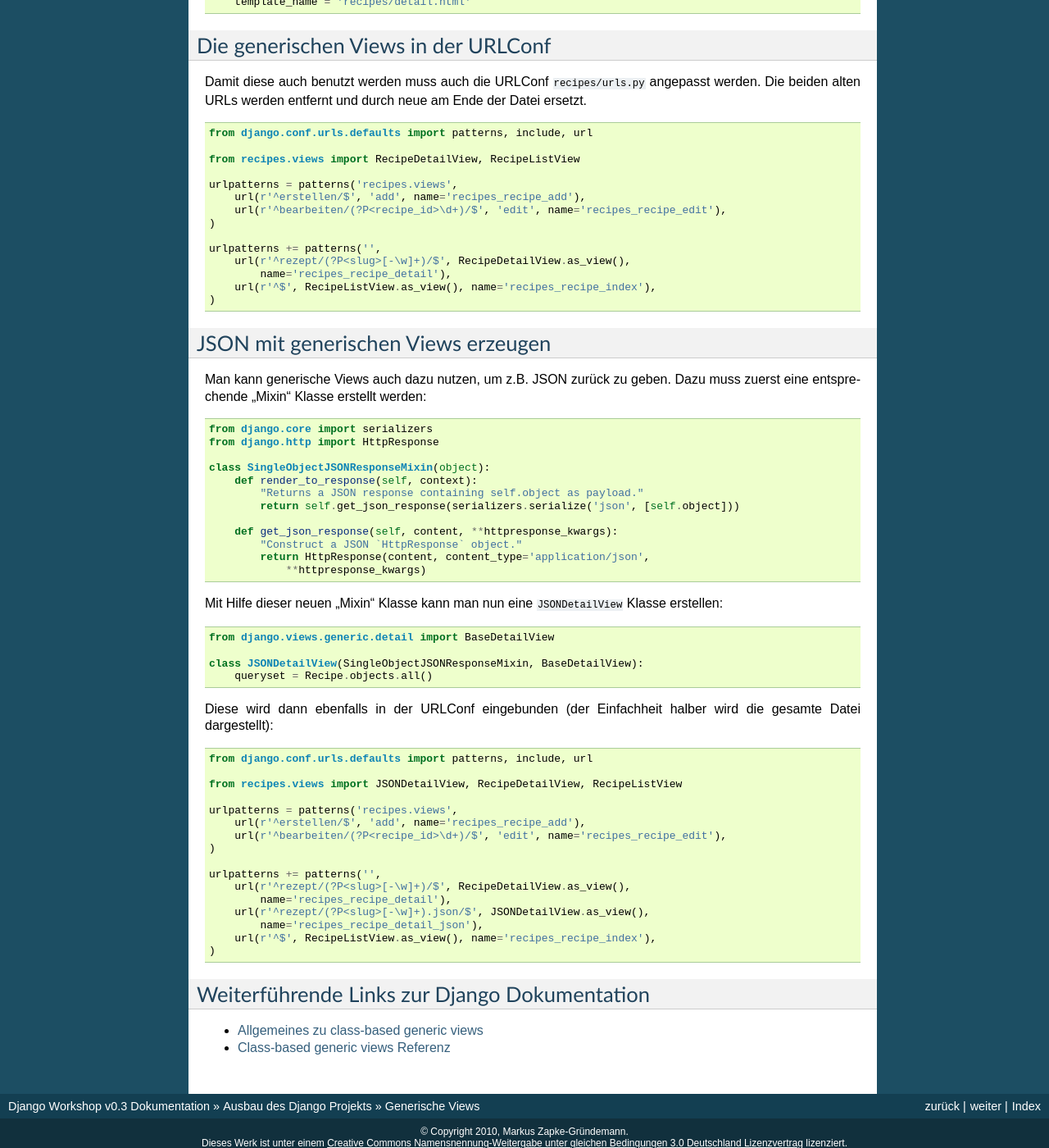
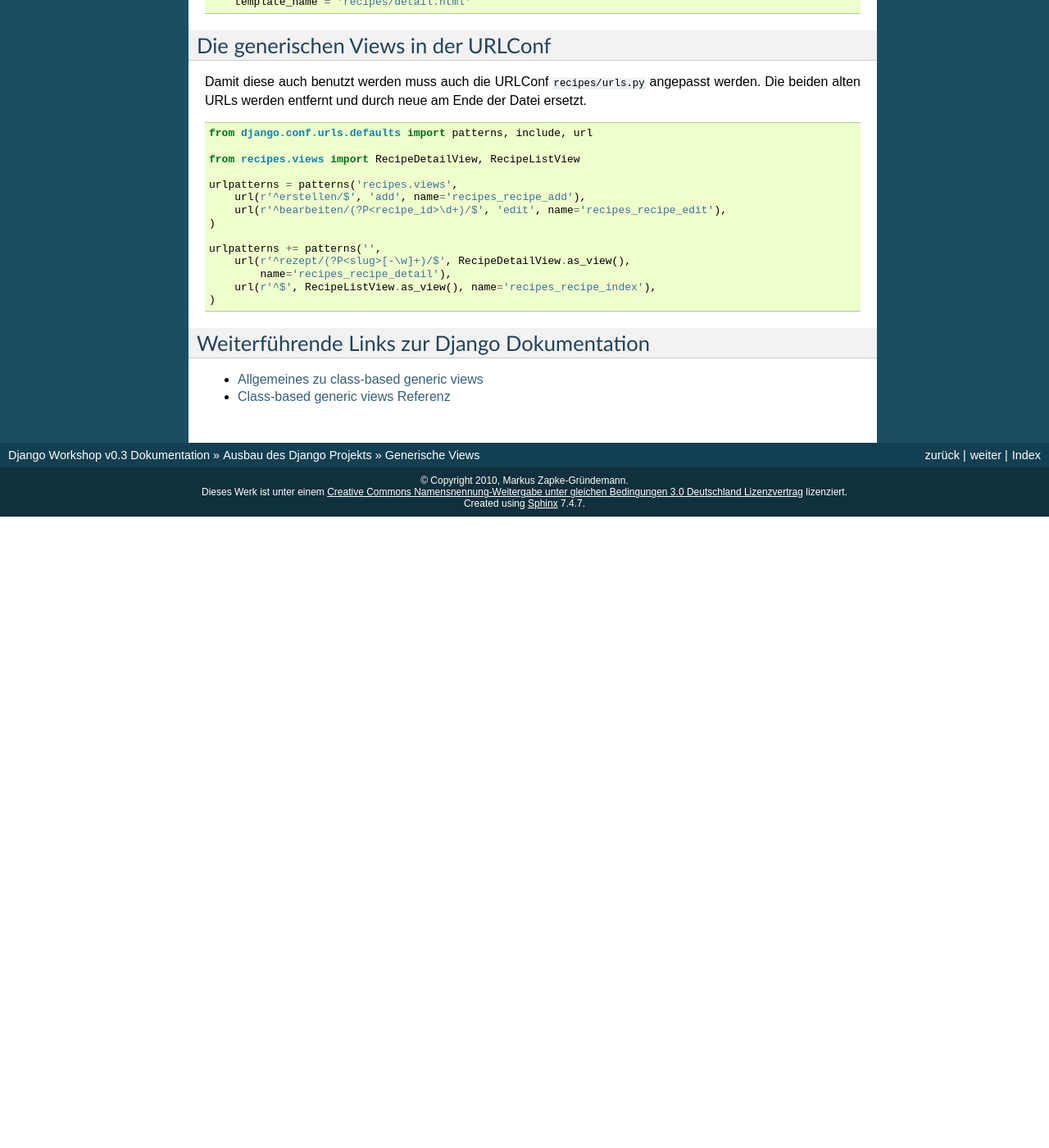
Before and after one commit to keimlink/django-workshop, a Sphinx documentation site: the page built from docs/ausbau/generische_views.rst, in a window 1280 px wide and 1400 px high, scrolled down 630 px. Shown: the whole window at 82% size. Built offline with Sphinx 7.4.7, drawn with Linux system fonts in a browser that asks for light colours; after the commit the page ends 1260 px from its top, so only the background shows below that; some of the changed text lies outside the part shown.

Commit message:
Generischen CBV zur Erzeugung von JSON wieder entfernt (hinzugefügt in 7b364d8e3640).

```diff
--- a/docs/ausbau/generische_views.rst
+++ b/docs/ausbau/generische_views.rst
@@ -63,59 +63,6 @@ am Ende der Datei ersetzt.
         url(r'^$', RecipeListView.as_view(), name='recipes_recipe_index'),
     )
 
-JSON mit generischen Views erzeugen
-===================================
-
-Man kann generische Views auch dazu nutzen, um z.B. JSON zurück zu geben. Dazu muss zuerst eine
-entsprechende "Mixin" Klasse erstellt werden:
-
-..  code-block:: python
-
-    from django.core import serializers
-    from django.http import HttpResponse
-
-    class SingleObjectJSONResponseMixin(object):
-        def render_to_response(self, context):
-            "Returns a JSON response containing self.object as payload."
-            return self.get_json_response(serializers.serialize('json', [self.object]))
-
-        def get_json_response(self, content, **httpresponse_kwargs):
-            "Construct a JSON `HttpResponse` object."
-            return HttpResponse(content, content_type='application/json',
-                **httpresponse_kwargs)
-
-Mit Hilfe dieser neuen "Mixin" Klasse kann man nun eine ``JSONDetailView``
-Klasse erstellen:
-
-..  code-block:: python
-
-    from django.views.generic.detail import BaseDetailView
-
-    class JSONDetailView(SingleObjectJSONResponseMixin, BaseDetailView):
-        queryset = Recipe.objects.all()
-
-Diese wird dann ebenfalls in der URLConf eingebunden (der Einfachheit halber
-wird die gesamte Datei dargestellt):
-
-..  code-block:: python
-
-    from django.conf.urls.defaults import patterns, include, url
-
-    from recipes.views import JSONDetailView, RecipeDetailView, RecipeListView
-
-    urlpatterns = patterns('recipes.views',
-        url(r'^erstellen/$', 'add', name='recipes_recipe_add'),
-        url(r'^bearbeiten/(?P<recipe_id>\d+)/$', 'edit', name='recipes_recipe_edit'),
-    )
-
-    urlpatterns += patterns('',
-        url(r'^rezept/(?P<slug>[-\w]+)/$', RecipeDetailView.as_view(),
-            name='recipes_recipe_detail'),
-        url(r'^rezept/(?P<slug>[-\w]+).json/$', JSONDetailView.as_view(),
-            name='recipes_recipe_detail_json'),
-        url(r'^$', RecipeListView.as_view(), name='recipes_recipe_index'),
-    )
-
 Weiterführende Links zur Django Dokumentation
 =============================================
 
```
Also changed, not shown: 2 other files.
